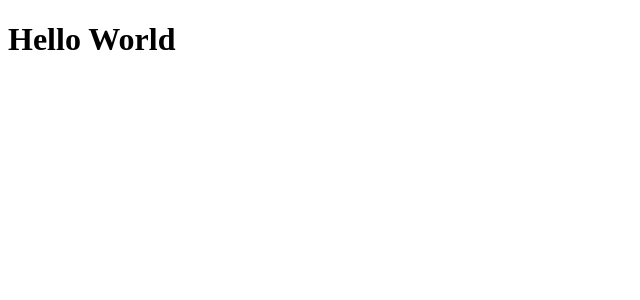
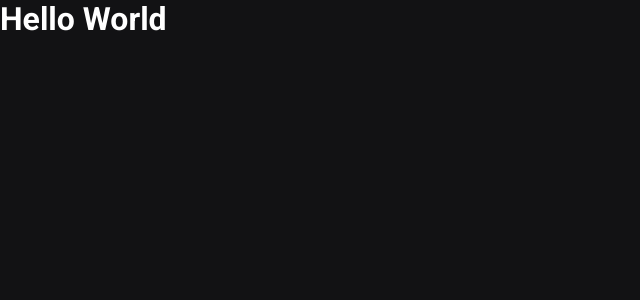
Before and after one commit to GaldinoAllan/ignews, a Next.js app: page / in a window 1280 px wide. Shown: the top 300 px of the page, without its empty margins (0-640 px from the left). Built offline with nearby package versions, Linux system fonts and the light colour scheme.

Commit message:
adding typescript and styles

```diff
--- a/package.json
+++ b/package.json
@@ -11,5 +11,11 @@
     "next": "10.1.1",
     "react": "17.0.2",
     "react-dom": "17.0.2"
+  },
+  "devDependencies": {
+    "@types/node": "^14.14.37",
+    "@types/react": "^17.0.3",
+    "sass": "^1.32.8",
+    "typescript": "^4.2.3"
   }
 }
--- a/src/pages/_app.js
+++ /dev/null
@@ -1,5 +0,0 @@
-function MyApp({ Component, pageProps }) {
-  return <Component {...pageProps} />
-}
-
-export default MyApp
--- /dev/null
+++ b/src/pages/_app.tsx
@@ -0,0 +1,9 @@
+import { AppProps } from 'next/app'
+
+import '../styles/global.scss'
+
+function MyApp({ Component, pageProps }: AppProps) {
+  return <Component {...pageProps} />
+}
+
+export default MyApp
--- /dev/null
+++ b/src/pages/_document.tsx
@@ -0,0 +1,19 @@
+import Document, { Html, Head, Main, NextScript } from 'next/document'
+
+export default class MyDocument extends Document {
+  render() {
+    return (
+      <Html>
+        <Head>
+          {/* <link rel="shortcut icon" href="favicon.png" type="image/png" /> */}
+          <link rel="preconnect" href="https://fonts.gstatic.com" />
+          <link href="https://fonts.googleapis.com/css2?family=Roboto:wght@400;700;900&display=swap" rel="stylesheet" />
+        </Head>
+        <body>
+          <Main />
+          <NextScript />
+        </body>
+      </Html>
+    );
+  }
+}
--- a/src/pages/index.js
+++ /dev/null
@@ -1,5 +0,0 @@
-export default function Home() {
-  return (
-    <h1>Hello World</h1>
-  )
-}
--- /dev/null
+++ b/src/pages/index.tsx
@@ -0,0 +1,17 @@
+import Head from 'next/head'
+
+// import styles from '../styles/home.module.scss'
+
+export default function Home() {
+  return (
+    <>
+      <Head>
+        <title>Início | ig.news</title>
+      </Head>
+
+      <h1>
+        Hello World
+      </h1>
+    </>
+  )
+}
--- a/src/pages/products.js
+++ /dev/null
@@ -1,5 +0,0 @@
-export default function Products() {
-  return (
-    <h1>Products</h1>
-  )
-}
--- /dev/null
+++ b/src/styles/global.scss
@@ -0,0 +1,35 @@
+* {
+  margin: 0;
+  padding: 0;
+  box-sizing: border-box;
+}
+
+:root {
+  --white: #FFFFFF;
+
+  --gray-100: #e1e1e6;
+  --gray-300: #a8a8b3;
+  --gray-900: #121214;
+
+  --cyan-500: #61dafb;
+
+  --yellow-500: #eba417;
+}
+
+body {
+  background: var(--gray-900);
+  color: var(--white);
+}
+
+body, input, textarea, select, button {
+  font:400 1rem "Roboto", sans-serif;
+}
+
+button {
+  cursor: pointer;
+}
+
+a {
+  color: inherit;
+  text-decoration: none;
+}
```
Also changed, not shown: tsconfig.json (added, +29 -0 lines), next-env.d.ts (added), 1 other file (tests, documents, lock files or other folders).
